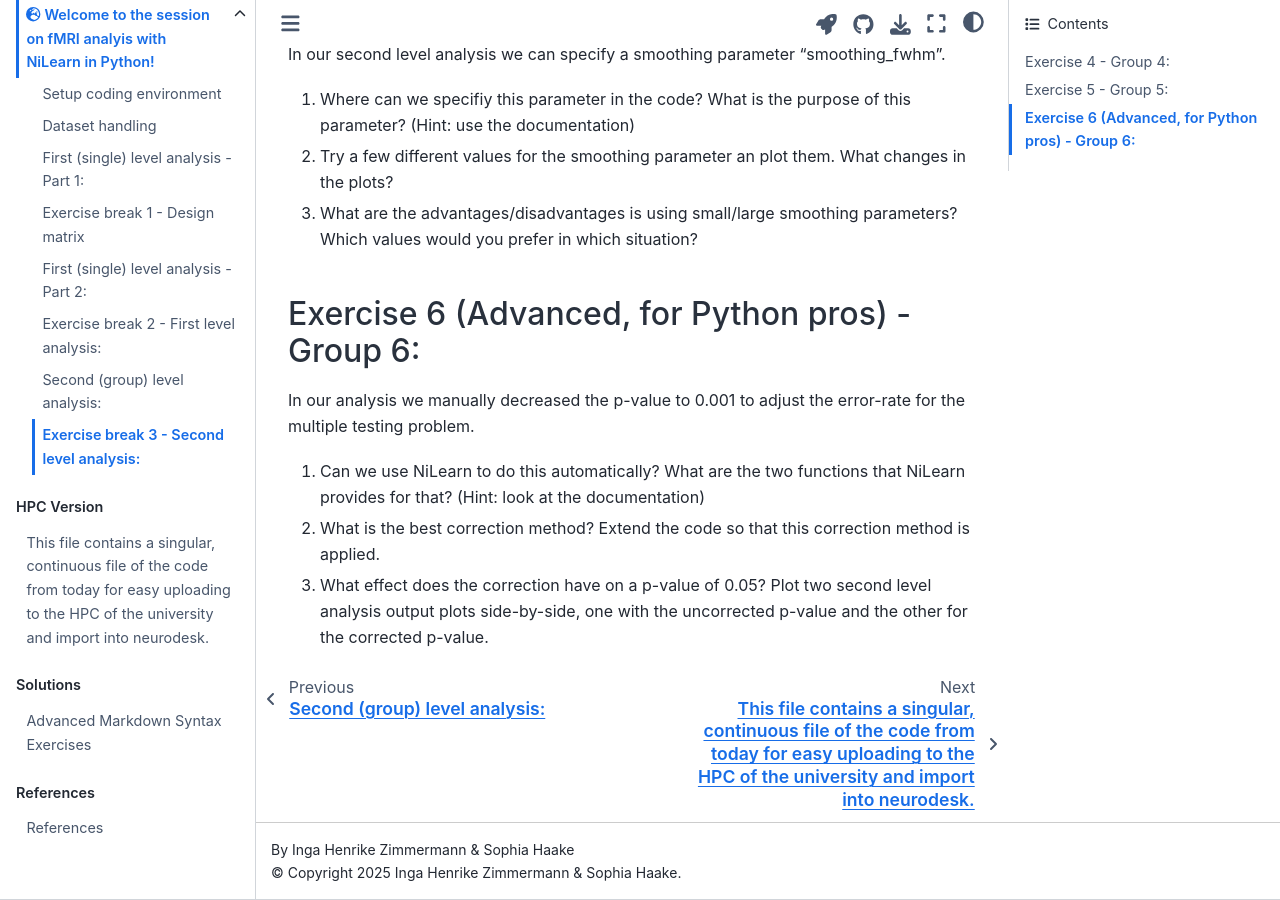
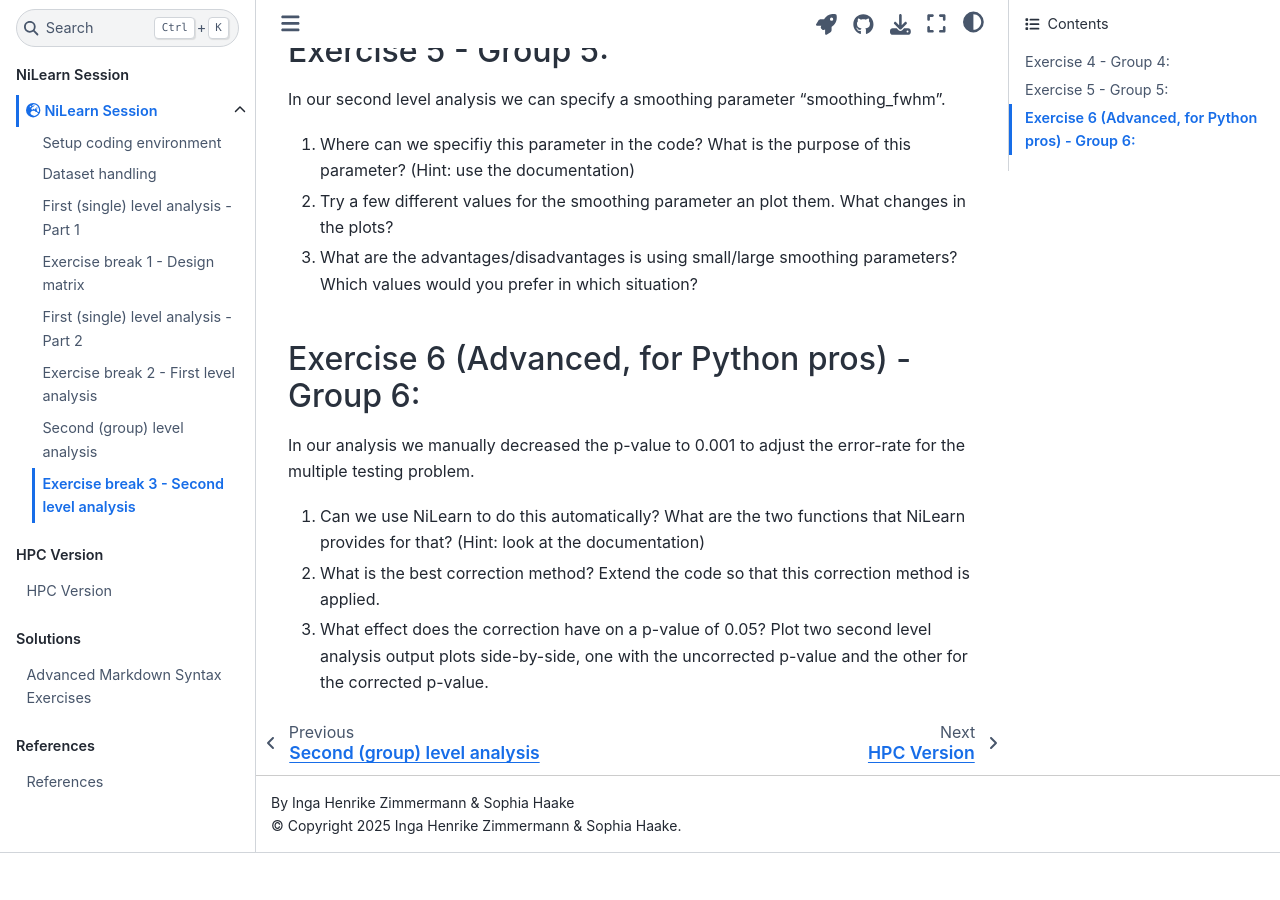
Before and after one commit to pegaseehorn/nilearn_notebook, a Jupyter Book: the page built from book/fMRI_analysis_with_nilearn/4.1_Exercise_3.ipynb, in a window 1280 px wide and 900 px high, scrolled down 968 px. Built offline with Jupyter Book 1.0.4 settings and Sphinx 7.4.7 and the Sphinx Book theme 1.1.4, drawn with Linux system fonts in a browser that asks for light colours; after the commit the page ends 1821 px from its top, so only the background shows below that; some of the changed text lies outside the part shown.

Commit message:
Revision of exercises

```diff
--- a/book/fMRI_analysis_with_nilearn/0_Landing_page.md
+++ b/book/fMRI_analysis_with_nilearn/0_Landing_page.md
@@ -12,7 +12,8 @@
   name: python3
 ---
 
-# <i class="fa-solid fa-earth-europe"></i> Welcome to the session on fMRI analyis with NiLearn in Python!
+# <i class="fa-solid fa-earth-europe"></i> NiLearn Session
+## Welcome to the session on fMRI analyis with NiLearn in Python!
 
 
 <iframe src="https://drive.google.com/file/d/1VCmdiTL-lTuWh1fCJKYlUQ3a19tCe7t2/preview" width="100%" height="600" frameborder="0" allowfullscreen></iframe>
--- a/book/references.bib
+++ b/book/references.bib
@@ -8,6 +8,7 @@
   url = {https://github.com/nilearn/nilearn},
   doi = {https://doi.org/10.5281/zenodo.8397156}
 }
+
 @misc{NI-edu,
   title = {{{NI-edu}}},
   author = {Snoek, Lukas},
```
Also changed, not shown: book/HPC_version.ipynb, book/fMRI_analysis_with_nilearn/3.1_Exercise_1.ipynb, book/fMRI_analysis_with_nilearn/3.2_First_level_analysis2.ipynb, book/fMRI_analysis_with_nilearn/3.3_Exercise_2.ipynb, book/fMRI_analysis_with_nilearn/3_First_level_analysis1.ipynb, book/fMRI_analysis_with_nilearn/4.1_Exercise_3.ipynb, book/fMRI_analysis_with_nilearn/4_Second_level_analysis.ipynb.
